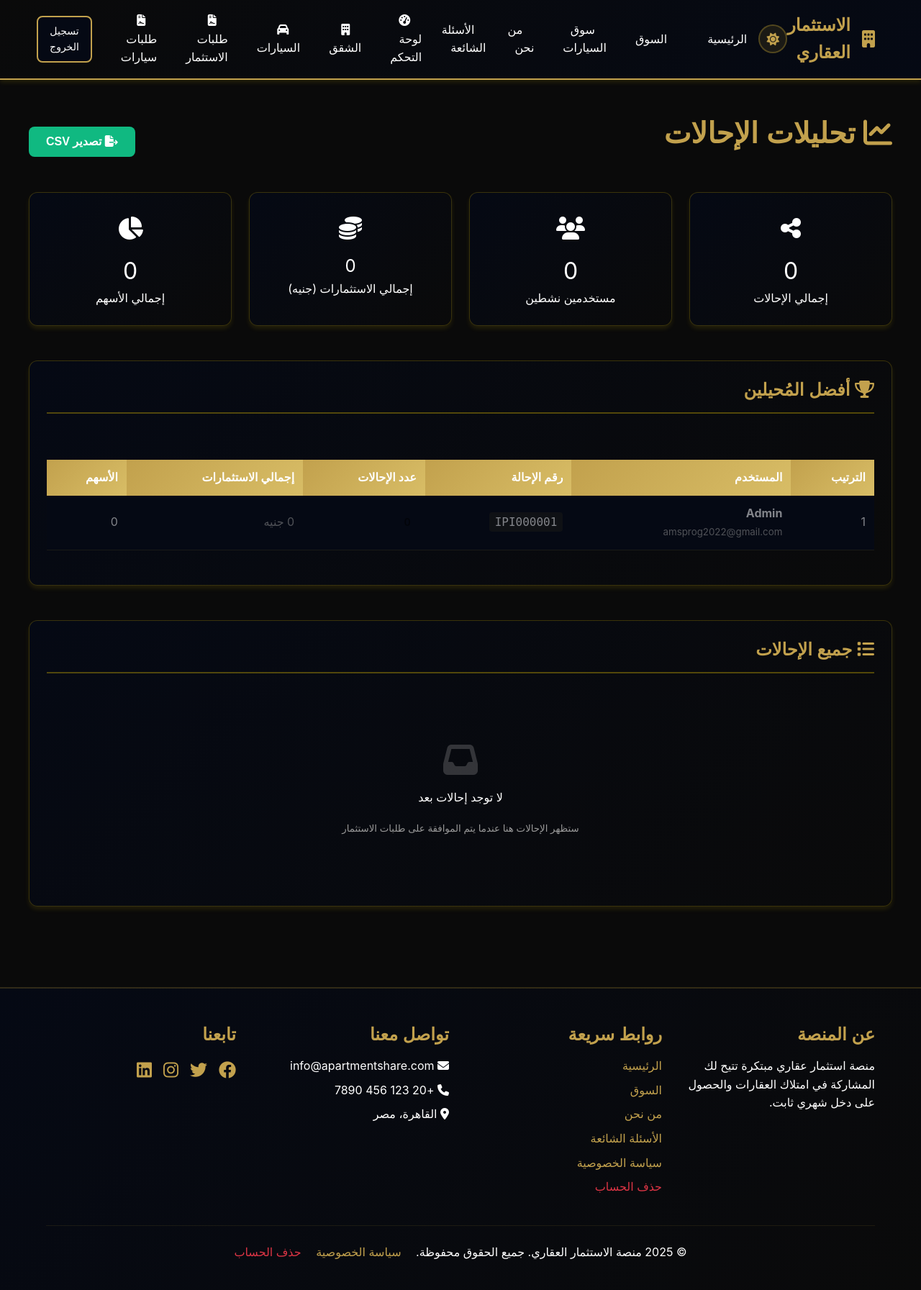
After one commit to ibrahimfakhrey/ipi, a Flask app: page /admin/referrals-analytics in a window 1280 px wide. The commit adds this page. Shown: the whole page at 72% size. Run offline with Flask 3, Linux system fonts and the light colour scheme; a user stored in the database is signed in; some libraries are stand-ins or nearby versions.

Commit message:
feat: Add admin referral analytics dashboard
- Created /admin/referrals-analytics page with statistics
- Shows total referrals, active referrers, investment amounts
- Top referrers table with medal rankings
- Detailed referral list with all usage data
- CSV export functionality for referral data
- Added purple gradient button to admin dashboard
- Arabic language with matching gold/black theme

```diff
--- a/app/routes/admin.py
+++ b/app/routes/admin.py
@@ -2,16 +2,19 @@
 Admin dashboard routes
 Full CRUD operations for apartments, users, and system management
 """
-from flask import Blueprint, render_template, redirect, url_for, flash, request, current_app
+from flask import Blueprint, render_template, redirect, url_for, flash, request, current_app, make_response, jsonify
 from flask_login import login_required, current_user
 from flask_wtf import FlaskForm
 from flask_wtf.file import FileField, FileAllowed, FileRequired
 from wtforms import StringField, TextAreaField, SelectField
 from wtforms.validators import Optional
 from werkzeug.utils import secure_filename
-from app.models import db, Apartment, ApartmentImage, User, Share, Transaction, InvestmentRequest, Car, CarShare, CarInvestmentRequest, CarReferralTree
+from app.models import db, Apartment, ApartmentImage, User, Share, Transaction, InvestmentRequest, Car, CarShare, CarInvestmentRequest, CarReferralTree, ReferralUsage
 from datetime import datetime
+from sqlalchemy import func
 import os
+import csv
+import io
 
 bp = Blueprint('admin', __name__, url_prefix='/admin')
 
@@ -1041,3 +1044,113 @@ def payout_partial_rewards(user_id):
 
     flash(f'تم صرف {amount:.2f} جنيه من مكافآت الإحالة إلى محفظة {user.name}', 'success')
     return redirect(url_for('admin.users_with_rewards'))
+
+
+@bp.route('/referrals-analytics')
+@admin_required
+def referrals_analytics():
+    """Admin referral analytics dashboard"""
+
+    # Get all referral usages with user details
+    referral_usages = db.session.query(
+        ReferralUsage,
+        User.name.label('referrer_name'),
+        User.email.label('referrer_email'),
+        User.referral_number.label('referrer_ref_number')
+    ).join(
+        User, ReferralUsage.referrer_user_id == User.id
+    ).order_by(ReferralUsage.date_used.desc()).all()
+
+    # Get referee details for each usage
+    referrals_with_details = []
+    for usage, ref_name, ref_email, ref_number in referral_usages:
+        referee = User.query.get(usage.referee_user_id)
+        referrals_with_details.append({
+            'usage': usage,
+            'referrer_name': ref_name,
+            'referrer_email': ref_email,
+            'referrer_ref_number': ref_number,
+            'referee_name': referee.name if referee else 'غير معروف',
+            'referee_email': referee.email if referee else 'غير معروف'
+        })
+
+    # Get referral statistics per user
+    referral_stats = db.session.query(
+        User.id,
+        User.name,
+        User.email,
+        User.referral_number,
+        func.count(ReferralUsage.id).label('total_referrals'),
+        func.sum(ReferralUsage.investment_amount).label('total_amount'),
+        func.sum(ReferralUsage.shares_purchased).label('total_shares')
+    ).outerjoin(
+        ReferralUsage, User.id == ReferralUsage.referrer_user_id
+    ).group_by(User.id).order_by(func.count(ReferralUsage.id).desc()).all()
+
+    # Calculate totals
+    total_referrals = len(referral_usages)
+    total_amount = sum([usage[0].investment_amount for usage in referral_usages]) if referral_usages else 0
+    total_shares = sum([usage[0].shares_purchased for usage in referral_usages]) if referral_usages else 0
+    active_referrers = sum([1 for stat in referral_stats if stat.total_referrals > 0])
+
+    return render_template('admin/referrals_analytics.html',
+                         referrals=referrals_with_details,
+                         referral_stats=referral_stats,
+                         total_referrals=total_referrals,
+                         total_amount=total_amount,
+                         total_shares=total_shares,
+                         active_referrers=active_referrers)
+
+
+@bp.route('/referrals-analytics/export')
+@admin_required
+def export_referrals():
+    """Export referral data to CSV"""
+
+    # Get all referral usages
+    referral_usages = db.session.query(
+        ReferralUsage,
+        User.name.label('referrer_name'),
+        User.email.label('referrer_email'),
+        User.referral_number.label('referrer_ref_number')
+    ).join(
+        User, ReferralUsage.referrer_user_id == User.id
+    ).order_by(ReferralUsage.date_used.desc()).all()
+
+    # Create CSV
+    output = io.StringIO()
+    writer = csv.writer(output)
+
+    # Write headers
+    writer.writerow([
+        'رقم الإحالة',
+        'اسم المُحيل',
+        'بريد المُحيل',
+        'اسم المُستثمر',
+        'نوع الأصل',
+        'مبلغ الاستثمار',
+        'عدد الأسهم',
+        'التاريخ'
+    ])
+
+    # Write data
+    for usage, ref_name, ref_email, ref_number in referral_usages:
+        referee = User.query.get(usage.referee_user_id)
+        writer.writerow([
+            ref_number,
+            ref_name,
+            ref_email,
+            referee.name if referee else 'غير معروف',
+            'شقة' if usage.asset_type == 'apartment' else 'سيارة',
+            f"{usage.investment_amount:,.0f} EGP",
+            usage.shares_purchased,
+            usage.date_used.strftime('%Y-%m-%d %H:%M')
+        ])
+
+    # Create response
+    output.seek(0)
+    response = make_response(output.getvalue())
+    response.headers['Content-Disposition'] = 'attachment; filename=referrals_export.csv'
+    response.headers['Content-Type'] = 'text/csv; charset=utf-8-sig'
+
+    return response
--- /dev/null
+++ b/app/templates/admin/referrals_analytics.html
@@ -0,0 +1,235 @@
+{% extends "base.html" %}
+
+{% block title %}تحليلات الإحالات{% endblock %}
+
+{% block content %}
+<div class="container" style="padding: 3rem 0;">
+    <div style="display: flex; justify-content: space-between; align-items: center; margin-bottom: 2rem;">
+        <h1>
+            <i class="fas fa-chart-line"></i> تحليلات الإحالات
+        </h1>
+        <a href="{{ url_for('admin.export_referrals') }}" class="btn btn-success">
+            <i class="fas fa-file-export"></i> تصدير CSV
+        </a>
+    </div>
+
+    <!-- Statistics Overview -->
+    <div class="grid grid-4" style="margin-bottom: 3rem;">
+        <div class="card text-center">
+            <div class="stat-icon" style="font-size: 2rem; margin-bottom: 0.5rem; color: var(--gold);">
+                <i class="fas fa-share-alt"></i>
+            </div>
+            <div class="stat-number" style="font-size: 2rem;">{{ total_referrals }}</div>
+            <div class="stat-label">إجمالي الإحالات</div>
+        </div>
+
+        <div class="card text-center">
+            <div class="stat-icon" style="font-size: 2rem; margin-bottom: 0.5rem; color: var(--gold);">
+                <i class="fas fa-users"></i>
+            </div>
+            <div class="stat-number" style="font-size: 2rem;">{{ active_referrers }}</div>
+            <div class="stat-label">مستخدمين نشطين</div>
+        </div>
+
+        <div class="card text-center">
+            <div class="stat-icon" style="font-size: 2rem; margin-bottom: 0.5rem; color: var(--gold);">
+                <i class="fas fa-coins"></i>
+            </div>
+            <div class="stat-number" style="font-size: 1.5rem;">{{ "{:,.0f}".format(total_amount) }}</div>
+            <div class="stat-label">إجمالي الاستثمارات (جنيه)</div>
+        </div>
+
+        <div class="card text-center">
+            <div class="stat-icon" style="font-size: 2rem; margin-bottom: 0.5rem; color: var(--gold);">
+                <i class="fas fa-chart-pie"></i>
+            </div>
+            <div class="stat-number" style="font-size: 2rem;">{{ total_shares }}</div>
+            <div class="stat-label">إجمالي الأسهم</div>
+        </div>
+    </div>
+
+    <!-- Top Referrers -->
+    <div class="card" style="margin-bottom: 3rem;">
+        <div class="card-header">
+            <h2 class="card-title"><i class="fas fa-trophy"></i> أفضل المُحيلين</h2>
+        </div>
+        <div class="card-body">
+            <div style="overflow-x: auto;">
+                <table class="table">
+                    <thead>
+                        <tr>
+                            <th>الترتيب</th>
+                            <th>المستخدم</th>
+                            <th>رقم الإحالة</th>
+                            <th>عدد الإحالات</th>
+                            <th>إجمالي الاستثمارات</th>
+                            <th>الأسهم</th>
+                        </tr>
+                    </thead>
+                    <tbody>
+                        {% for stat in referral_stats[:10] %}
+                        <tr {% if stat.total_referrals==0 %}style="opacity: 0.5;" {% endif %}>
+                            <td>
+                                {% if loop.index <= 3 and stat.total_referrals> 0 %}
+                                    <span style="font-size: 1.2rem;">
+                                        {% if loop.index == 1 %}🥇{% elif loop.index == 2 %}🥈{% else %}🥉{% endif %}
+                                    </span>
+                                    {% else %}
+                                    {{ loop.index }}
+                                    {% endif %}
+                            </td>
+                            <td>
+                                <strong>{{ stat.name }}</strong><br>
+                                <small class="text-muted">{{ stat.email }}</small>
+                            </td>
+                            <td>
+                                <code
+                                    style="background: rgba(212, 175, 55, 0.1); padding: 0.25rem 0.5rem; border-radius: 4px;">
+                                    {{ stat.referral_number or 'N/A' }}
+                                </code>
+                            </td>
+                            <td class="text-center">
+                                <span class="badge" style="background: var(--gold); color: black;">
+                                    {{ stat.total_referrals or 0 }}
+                                </span>
+                            </td>
+                            <td class="text-left">
+                                {% if stat.total_amount %}
+                                <span class="text-success">{{ "{:,.0f}".format(stat.total_amount) }} جنيه</span>
+                                {% else %}
+                                <span class="text-muted">0 جنيه</span>
+                                {% endif %}
+                            </td>
+                            <td class="text-center">{{ stat.total_shares or 0 }}</td>
+                        </tr>
+                        {% else %}
+                        <tr>
+                            <td colspan="6" class="text-center text-muted">لا توجد بيانات</td>
+                        </tr>
+                        {% endfor %}
+                    </tbody>
+                </table>
+            </div>
+        </div>
+    </div>
+
+    <!-- All Referrals Details -->
+    <div class="card">
+        <div class="card-header">
+            <h2 class="card-title"><i class="fas fa-list"></i> جميع الإحالات</h2>
+        </div>
+        <div class="card-body">
+            {% if referrals %}
+            <div style="overflow-x: auto;">
+                <table class="table">
+                    <thead>
+                        <tr>
+                            <th>التاريخ</th>
+                            <th>المُحيل</th>
+                            <th>رقم الإحالة</th>
+                            <th>المُستثمر</th>
+                            <th>نوع الأصل</th>
+                            <th>مبلغ الاستثمار</th>
+                            <th>الأسهم</th>
+                        </tr>
+                    </thead>
+                    <tbody>
+                        {% for ref in referrals %}
+                        <tr>
+                            <td>
+                                <small>{{ ref.usage.date_used.strftime('%Y-%m-%d') }}</small><br>
+                                <small class="text-muted">{{ ref.usage.date_used.strftime('%H:%M') }}</small>
+                            </td>
+                            <td>
+                                <strong>{{ ref.referrer_name }}</strong><br>
+                                <small class="text-muted">{{ ref.referrer_email }}</small>
+                            </td>
+                            <td>
+                                <code
+                                    style="background: rgba(212, 175, 55, 0.1); padding: 0.25rem 0.5rem; border-radius: 4px;">
+                                    {{ ref.referrer_ref_number }}
+                                </code>
+                            </td>
+                            <td>
+                                <strong>{{ ref.referee_name }}</strong><br>
+                                <small class="text-muted">{{ ref.referee_email }}</small>
+                            </td>
+                            <td class="text-center">
+                                {% if ref.usage.asset_type == 'apartment' %}
+                                <span class="badge" style="background: var(--primary); color: white;">
+                                    <i class="fas fa-building"></i> شقة
+                                </span>
+                                {% else %}
+                                <span class="badge" style="background: var(--secondary); color: white;">
+                                    <i class="fas fa-car"></i> سيارة
+                                </span>
+                                {% endif %}
+                            </td>
+                            <td class="text-left">
+                                <span class="text-success">{{ "{:,.0f}".format(ref.usage.investment_amount) }}
+                                    جنيه</span>
+                            </td>
+                            <td class="text-center">
+                                <span class="badge" style="background: var(--gold); color: black;">
+                                    {{ ref.usage.shares_purchased }}
+                                </span>
+                            </td>
+                        </tr>
+                        {% endfor %}
+                    </tbody>
+                </table>
+            </div>
+            {% else %}
+            <div class="text-center text-muted" style="padding: 3rem;">
+                <i class="fas fa-inbox" style="font-size: 3rem; opacity: 0.3; margin-bottom: 1rem;"></i>
+                <p>لا توجد إحالات بعد</p>
+                <small>ستظهر الإحالات هنا عندما يتم الموافقة على طلبات الاستثمار</small>
+            </div>
+            {% endif %}
+        </div>
+    </div>
+</div>
+
+
+
+<style>
+    .table {
+        width: 100%;
+        border-collapse: collapse;
+        margin-top: 1rem;
+    }
+
+    .table th,
+    .table td {
+        padding: 0.75rem;
+        text-align: right;
+        border-bottom: 1px solid rgba(212, 175, 55, 0.1);
+    }
+
+    .table thead th {
+        font-weight: 600;
+        color: var(--gold);
+        border-bottom: 2px solid var(--gold);
+    }
+
+    .table tbody tr:hover {
+        background: rgba(212, 175, 55, 0.05);
+    }
+
+    .badge {
+        padding: 0.25rem 0.5rem;
+        border-radius: 4px;
+        font-size: 0.875rem;
+        font-weight: 600;
+        display: inline-block;
+    }
+
+    .text-center {
+        text-align: center;
+    }
+
+    .text-left {
+        text-align: left;
+    }
+</style>
+{% endblock %}
```
Also changed, not shown: app/templates/admin/dashboard.html (+19 -9 lines), referrals_analytics_route.py (added, +121 -0 lines).
